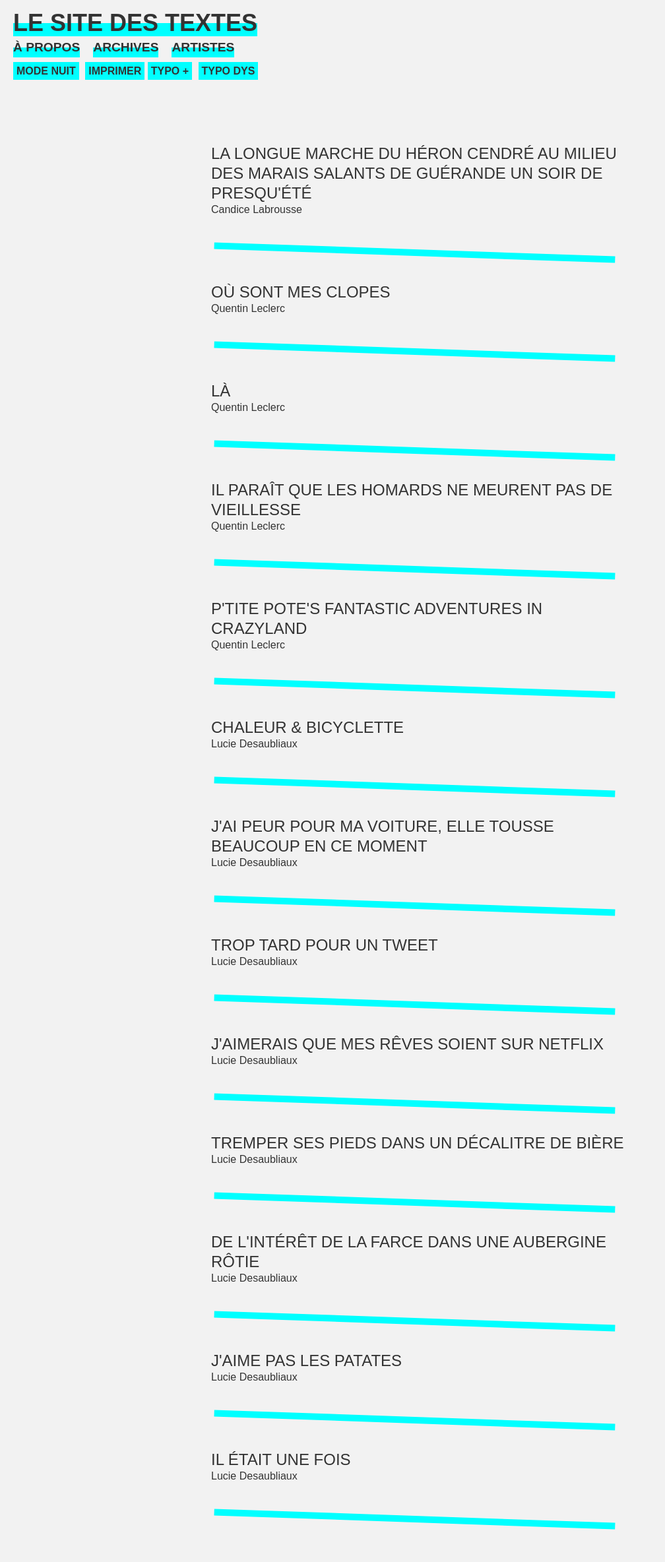
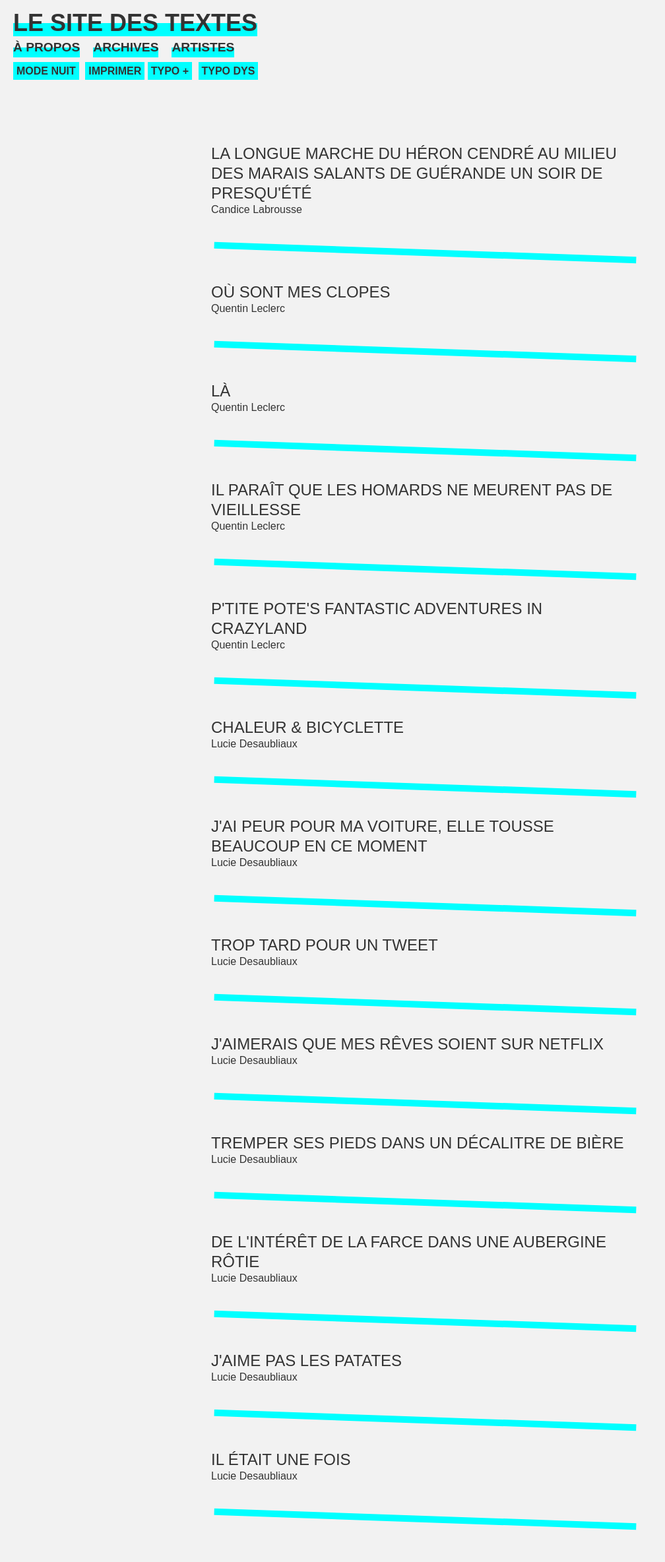
Before and after one commit to PQuod/Maipo, a Jekyll site: the page built from index.markdown, in a window 1280 px wide. Shown: the whole page at 66% size, without its empty margins (0-1008 px from the left). Built offline with Jekyll 4.4.1, drawn with Linux system fonts in a browser that asks for light colours.

Commit message:
Adjust text-width for typo +

```diff
--- a/_sass/minima/_layout.scss
+++ b/_sass/minima/_layout.scss
@@ -77,7 +77,7 @@ margin-top:5px;
 
 
 .line {
-        width: 38em;
+        width: var(--text-width);
         height: 30px;
         border-bottom: 10px solid var(--custom-color);
         -webkit-transform:
@@ -96,7 +96,7 @@ margin-top:5px;
   }
 
 .textes-display{
-  max-width:40em;
+  max-width:var(--text-width);
   margin:auto;
   margin-bottom:calc(var(--line-height)*4);
 }
@@ -146,7 +146,7 @@ margin-top:5px;
   */
 
   article{
-  max-width:40em;
+  max-width:var(--text-width);
   margin:auto;
   margin-bottom:calc(var(--line-height)*2);
   }
@@ -198,7 +198,7 @@ margin-top:5px;
   */
 
   .archives{
-  max-width:40em;
+  max-width:var(--text-width);
   margin:auto;
   text-align:justify;
   line-height:calc(var(--line-height)*1.5);
@@ -242,7 +242,7 @@ margin-top:5px;
   */
 
 .auteurs{
-  max-width:40em;
+  max-width:var(--text-width);
   margin:auto;
   font-family:sans-serif;
 }
```
